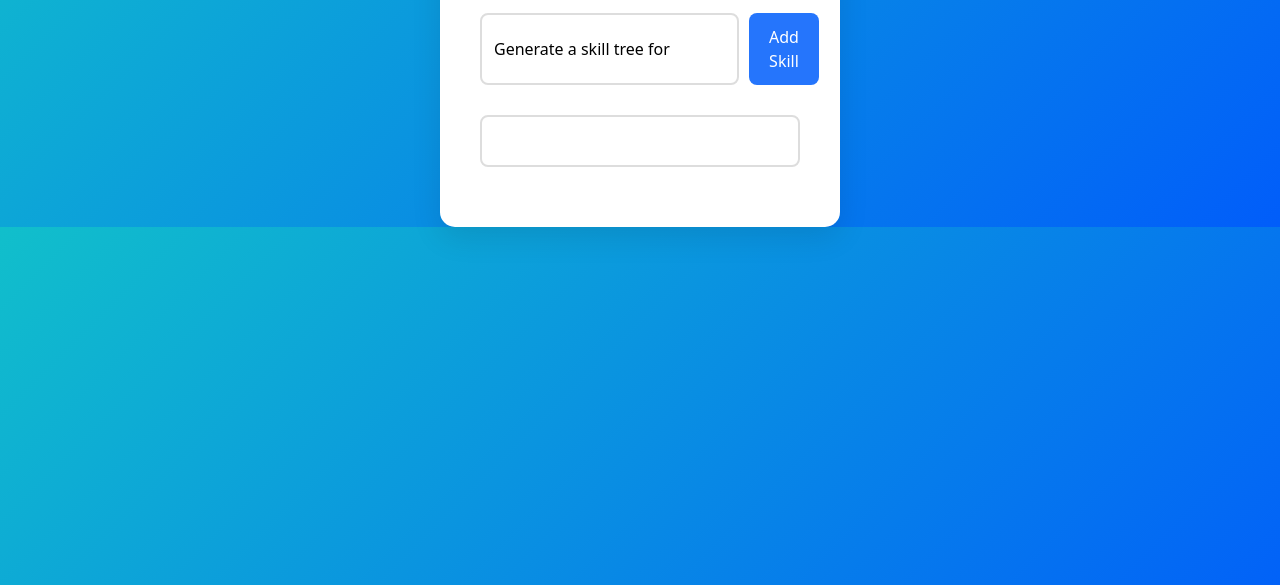
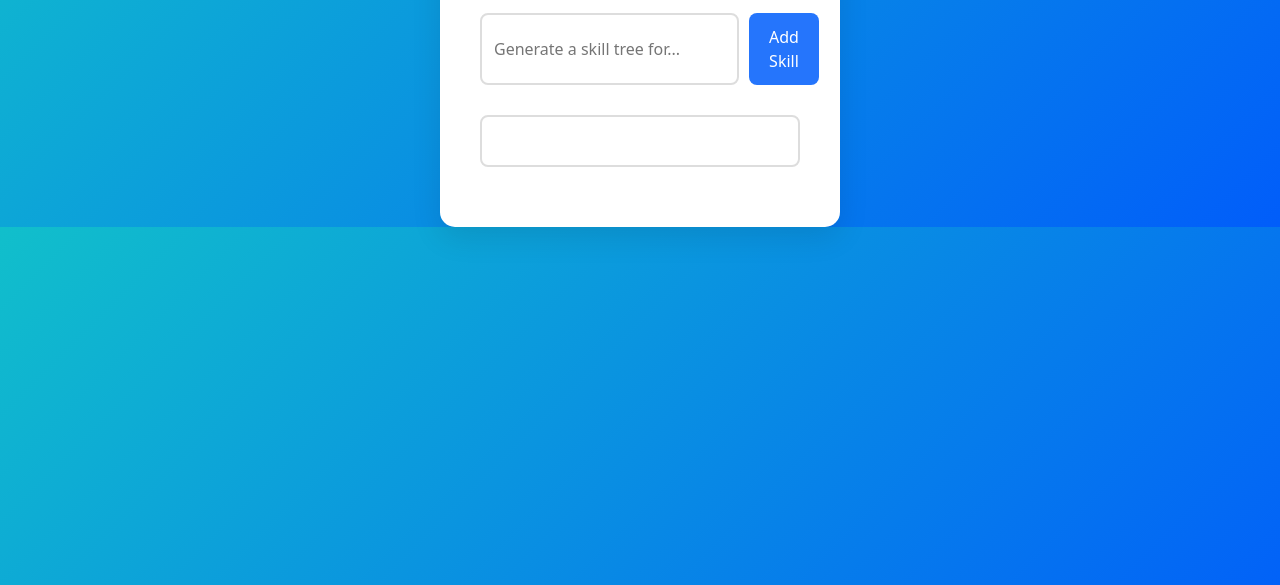
Before and after one commit to Ayon-exe/Skill, a plain HTML site: page skilltracker.html in a window 1280 px wide. Shown: the part 215-800 px from the top of the page. Drawn offline with nearby package versions, Linux system fonts and the light colour scheme; no server answers.

Commit message:
final final final

```diff
--- a/skilltracker.html
+++ b/skilltracker.html
@@ -31,7 +31,7 @@
         </header>
 
         <section class="form-container">
-            <input type="text" id="skill-name" value="Generate a skill tree for"  required>
+            <input type="text" id="skill-name" placeholder="Generate a skill tree for..."  required>
             <button id="add-skill-btn">Add Skill</button>
         </section>
         <section class="form-container">
```
Also changed, not shown: index.html (line endings or trailing spaces).
